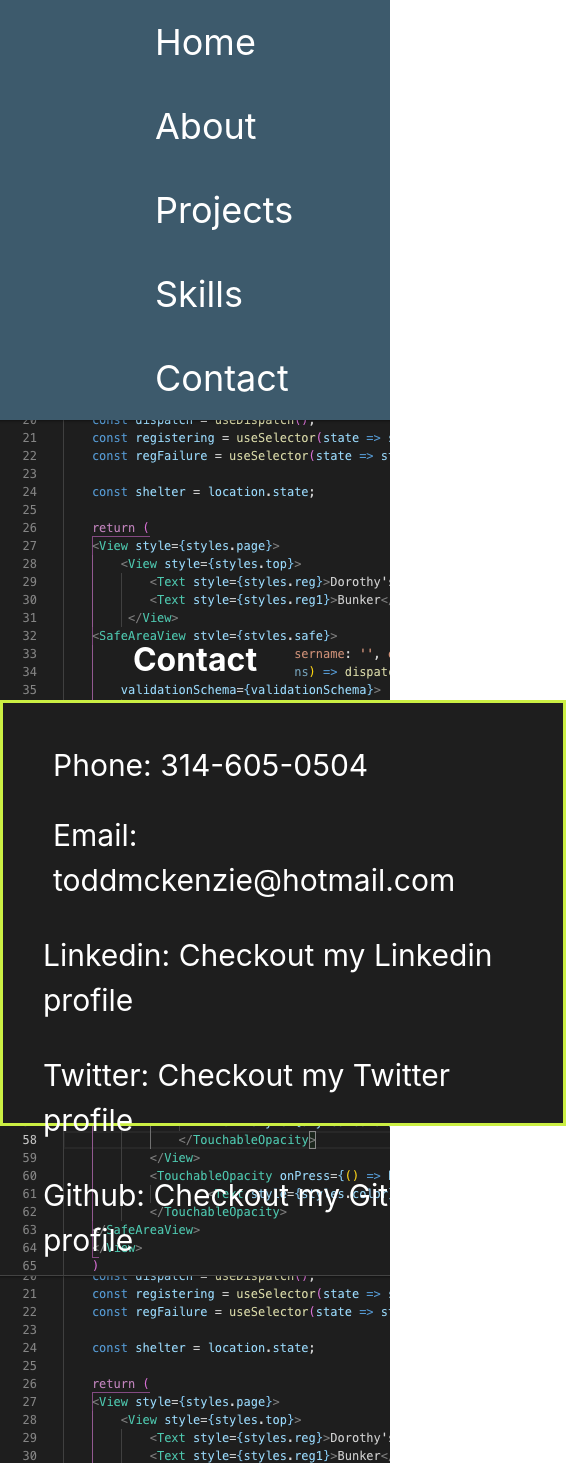
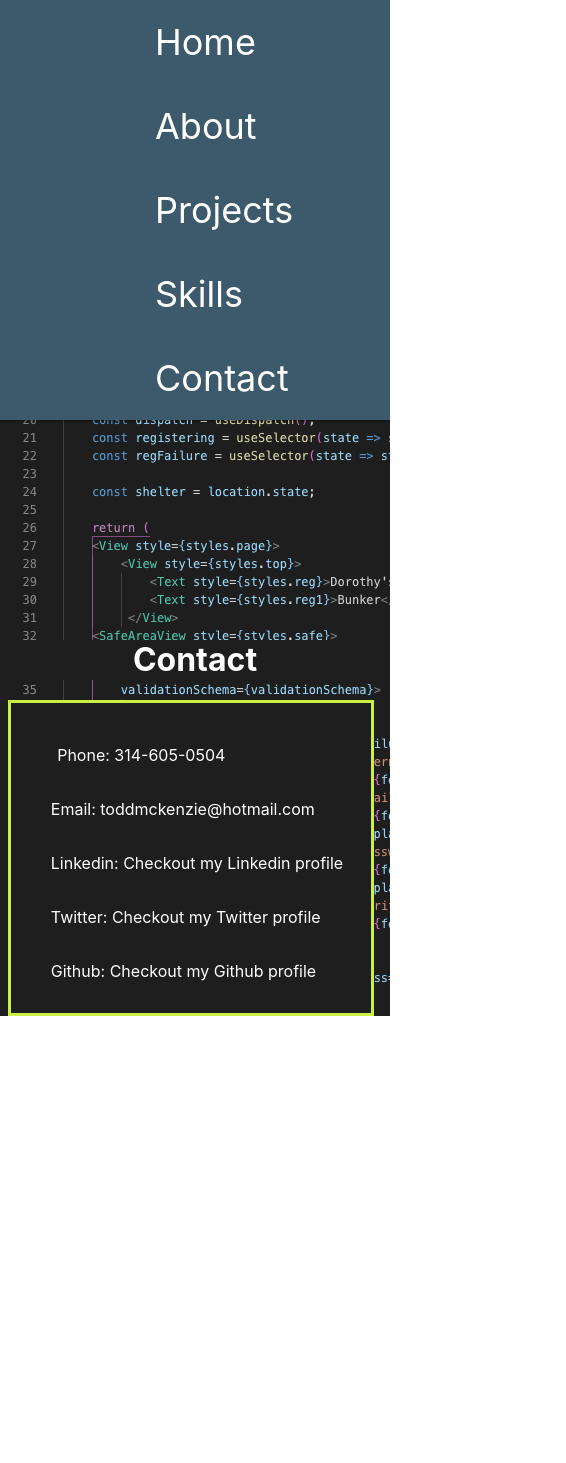
Before and after one commit to toddmckenzie/Portfolio, a React (Create React App) app in the folder port/: page /contact in a window 390 px wide. Shown: the whole page, 566 px wide, since content can reach past the window. After the commit the page ends 1016 px from the top, so only its background shows below. Built offline with nearby package versions, Linux system fonts and the light colour scheme.

Commit message:
fixed wording on cloudstands projects

```diff
--- a/port/src/components/contact.css
+++ b/port/src/components/contact.css
@@ -55,3 +55,55 @@
 .social {
     font-size: 30px;
 }
+
+@media (max-width: 600px){
+    .contact {
+        height: 100%;
+    }
+    .phone {
+        font-size: 16px;
+        margin: 0;
+        margin-left: 2%;
+        margin-bottom: 30px;
+        text-align: left;
+    }
+    .email {
+        font-size: 16px;
+        margin-bottom: 30px;
+        margin: 0;
+        margin-bottom: 30px;
+        text-align: left;
+    }
+    .box-contact {
+        width: 96%;
+        margin-left: 2%;
+        height: auto;
+        padding-right: 0;
+        padding-bottom: 0;
+    }
+    .contact-box {
+        width: 82%;
+        height: auto;
+        padding-right: 0;
+        padding-bottom: 0;
+        margin-left: 2%;
+    }
+    .twitter {
+        font-size: 16px;
+        margin-bottom: 30px;
+    }
+    .linkedin {
+        font-size: 16px;
+        margin-bottom: 30px;
+    }
+    .github {
+        font-size: 16px;
+        margin-bottom: 30px;
+    }
+    .contact-title {
+        width: auto;
+    }
+    .social {
+        font-size: 16px;
+    }
+}
--- a/port/src/components/projects.js
+++ b/port/src/components/projects.js
@@ -37,7 +37,7 @@ const Projects = () => {
                 <div className="cloud-div">
                     <div className="words">
                         <p>www.cloudstands.com was a 8 week labs project with a team of 6 other developers, a UX designer, and a team lead.  The first 2 weeks consisted of planning our feature canvases and the tech stack we were going to use.  The next 6 weeks we coded to make a usable product.</p>
-                        <p>The idea behind cloudstands was for small market owners and vendors to be able to get in contact with each other.  We built a site where the owner could put in the amount of booths the market had, the cost of the booths, and the days the market was open. The vendor could then get in there and rent booths from any market they wish to do business. The vendor could also see the other types of booths that was scheduled to be there that day in order to avoid be at a market with the same type of buisness.</p>
+                        <p>The idea behind cloudstands was for small market owners and vendors to be able to get in contact with each other.  We built a site where the owner could put in the amount of booths the market had, the cost of the booths, and the days the market was open. The vendor could then get in there and rent booths from any market they wish to do business. The vendor could also see the other types of booths that was scheduled to be there that day in order to avoid being at a market with the same type of buisness.</p>
                         <p>My role on cloudstands was as a frontend developer.  We used ReactJs and Redux for state management.</p>
                     </div>
                     <img src={cloudstands} className="cloud" />
```
